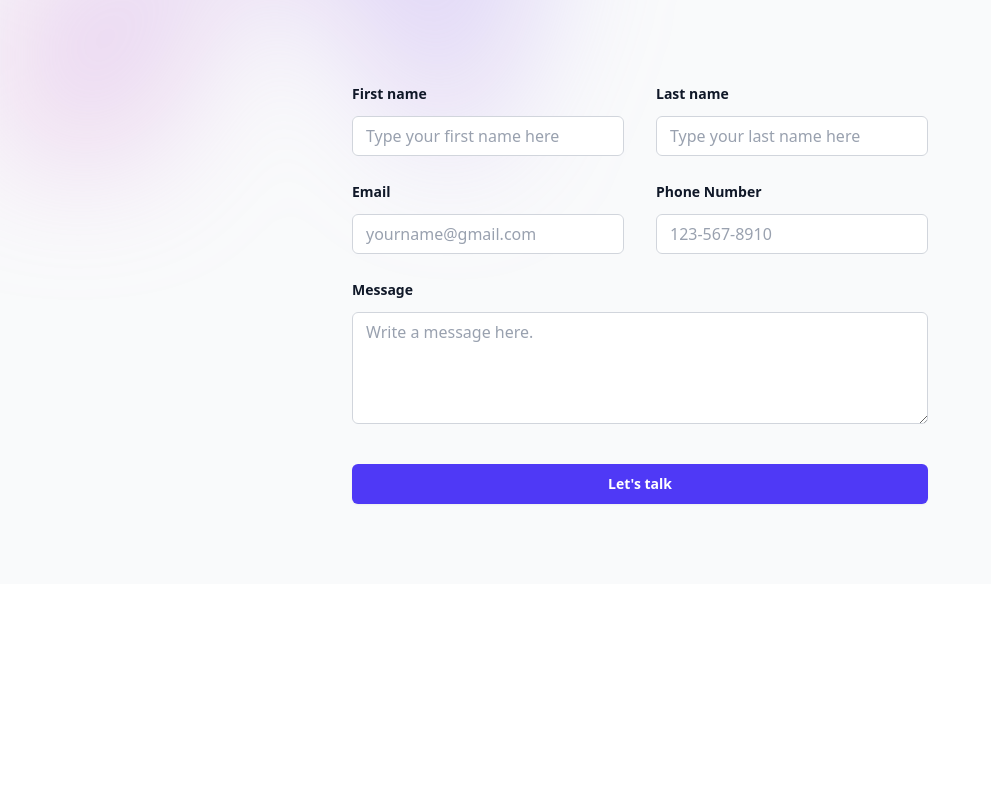
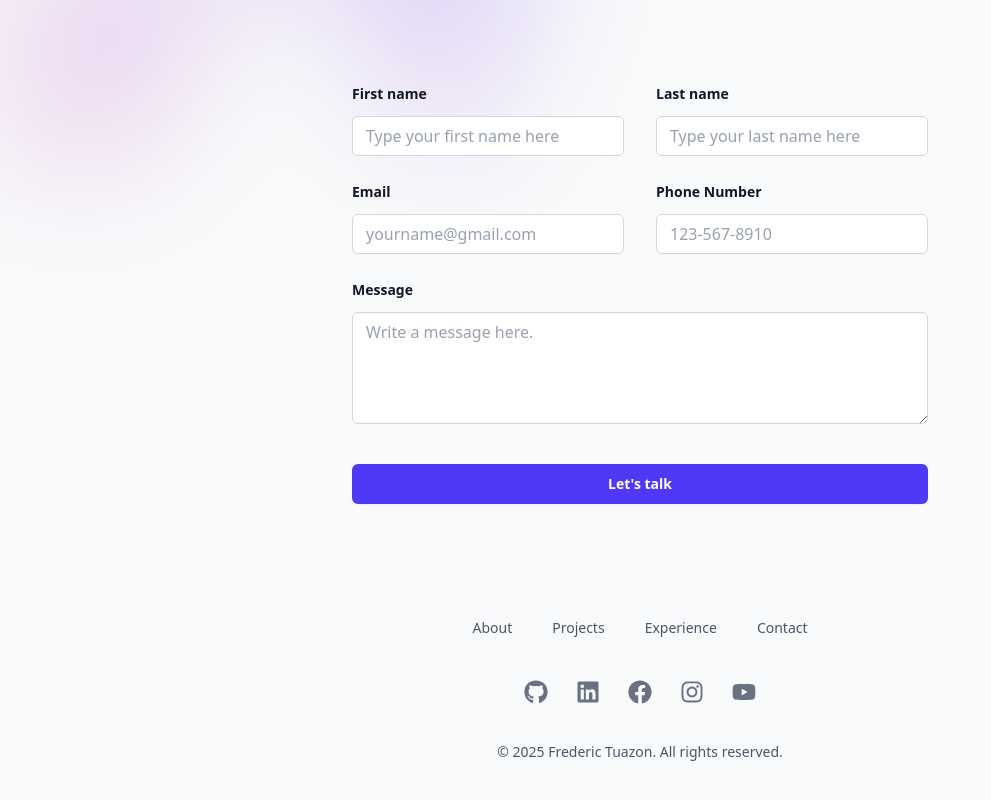
Before and after one commit to fredabel/ft-portfolio, a React (Vite) app: page / in a window 1280 px wide. Shown: the part 2621-3421 px from the top of the page, without its empty margins (0-991 px from the left). Before the commit the page ends 3205 px from the top, so only its background shows below. Built offline with nearby package versions, Linux system fonts and the light colour scheme.

Commit message:
Add footer

```diff
--- a/src/App.tsx
+++ b/src/App.tsx
@@ -15,7 +15,7 @@ const App: React.FC = () => {
         <Projects />
         <Experiences/>
         <Contact/>
-        {/* <Footer/> */}
+        <Footer/>
     </div>
   );
 };
--- a/src/components/Footer.tsx
+++ b/src/components/Footer.tsx
@@ -8,19 +8,15 @@ const Footer: React.FC = () => {
         { name: 'Contact', href: '#' },
     ]
   return (
-    <footer className="bg-light">
-      <div className="max-w-7xl mx-auto px-6 py-8 flex items-center justify-between">
-        <div className="lg:flex lg:flex-1  lg:gap-x-12">
-            <div className="flex gap-x-12 py-2 px-8 ">
+    <footer className="mx-auto px-6 py-8 ">
+        <div className="flex justify-center gap-x-5 sm:gap-x-5 lg:gap-x-10 mb-10">
             {navigation.map((item) => (
-                    <a key={item.name} href={item.href} className="text-sm/6 font-semibold text-gray-900">
+                <a key={item.name} href={item.href} className="line-clamp-3 text-sm/6 text-gray-600 transition transform hover:scale-110 ">
                     {item.name}
                 </a>
             ))}
         </div>
-        </div>
-        <div>
-            <div className="mt-3 flex space-x-4 gap-x-3">
+        <div className="flex justify-center space-x-4 gap-x-3 mb-5">
             <a
                 href="https://github.com/fredabel"
                 target="_blank"
@@ -57,12 +53,12 @@ const Footer: React.FC = () => {
                 <FaYoutube className="w-6 h-6" />
             </a>
         </div>
-        </div>
+        <div className="py-4 text-center text-gray-600 line-clamp-3 text-sm/6 ">
+            © {new Date().getFullYear()} Frederic Tuazon. All rights reserved.
         </div>
 
-      <div className="border-t border-gray-200  py-4 text-center text-base/4 text-gray-600">
-        © {new Date().getFullYear()} Frederic Tuazon. All rights reserved.
-      </div>
+
+
     </footer>
   );
 };
```
Lines whose indentation alone changed are shown as unchanged.
